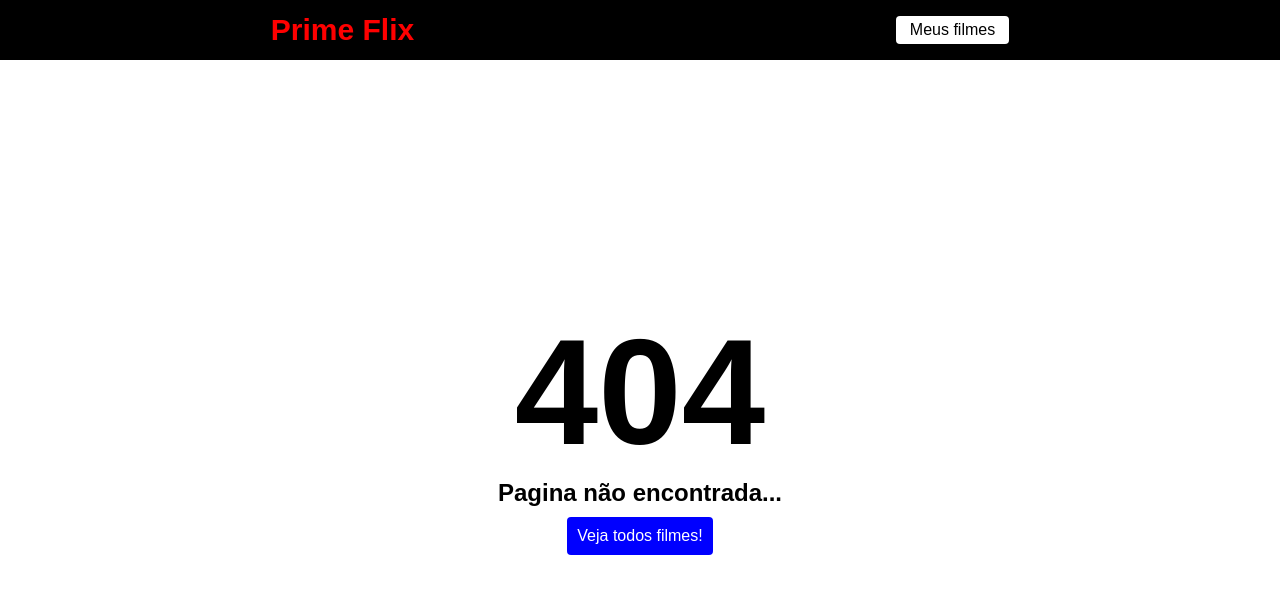
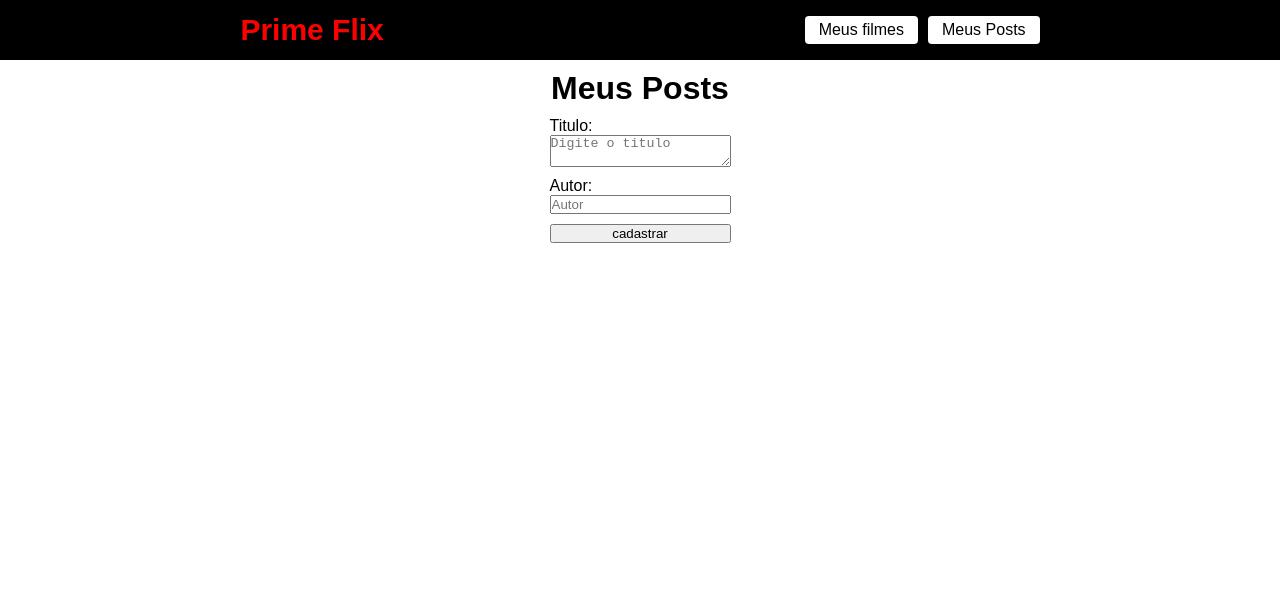
Before and after one commit to rug19/Prime_flix, a React (Vite) app: page /Posts in a window 1280 px wide. Before the commit this address had no page. Shown: the top 594 px of the page. Built offline with nearby package versions, Linux system fonts and the light colour scheme.

Commit message:
Config the firebase and create a new page call post to test the conection using the setDoc from firestore to send data to the database

```diff
--- a/package.json
+++ b/package.json
@@ -11,6 +11,7 @@
   },
   "dependencies": {
     "axios": "^1.7.9",
+    "firebase": "^11.10.0",
     "react": "^19.0.0",
     "react-dom": "^19.0.0",
     "react-router-dom": "^7.2.0",
--- a/src/components/Header/Header.jsx
+++ b/src/components/Header/Header.jsx
@@ -7,9 +7,14 @@ function Header() {
       <Link className="logo" to="/">
         Prime Flix
       </Link>
-      <Link className="favoritos" to="/favoritos">
-        Meus filmes
-      </Link>
+      <nav className="navContainer">
+        <Link className="favoritos" to="/favoritos">
+          Meus filmes
+        </Link>
+        <Link className="Posts" to="/Posts">
+          Meus Posts
+        </Link>
+      </nav>
     </header>
   );
 }
--- a/src/components/Header/style.css
+++ b/src/components/Header/style.css
@@ -18,10 +18,17 @@ header a {
   color: red;
 }
 
-.favoritos {
+.navContainer a {
   cursor: pointer;
   background-color: white;
   padding: 5px 14px;
   border-radius: 4px;
   color: black;
 }
+
+.navContainer {
+  display: flex;
+  justify-content: center;
+  align-items: center;
+  gap: 10px;
+}
--- /dev/null
+++ b/src/config/firebaseConnection.js
@@ -0,0 +1,17 @@
+import { initializeApp } from "firebase/app";
+import { getFirestore } from "firebase/firestore";
+
+const firebaseConfig = {
+  apiKey: "AIzaSyDdWpCP7I71_MbU8kTj7kLFNiklMBwDXhU",
+  authDomain: "teste-b4a1f.firebaseapp.com",
+  projectId: "teste-b4a1f",
+  storageBucket: "teste-b4a1f.firebasestorage.app",
+  messagingSenderId: "1006965565493",
+  appId: "1:1006965565493:web:49a7df622df8b1a3af297c",
+  measurementId: "G-17MFHBVPTT",
+};
+
+const app = initializeApp(firebaseConfig);
+const db = getFirestore(app);
+
+export { db };
--- /dev/null
+++ b/src/pages/Posts/Posts.css
@@ -0,0 +1,20 @@
+.container {
+  margin-top: 10px;
+  display: flex;
+  flex-direction: column;
+  justify-content: center;
+  align-items: center;
+}
+
+.titulo {
+  margin-bottom: 10px;
+}
+
+.formContainer {
+  display: flex;
+  flex-direction: column;
+}
+
+.input {
+    margin-bottom: 10px;
+}
--- /dev/null
+++ b/src/pages/Posts/Posts.jsx
@@ -0,0 +1,50 @@
+import { useState } from "react";
+import { db } from "../../config/firebaseConnection";
+import { doc, setDoc } from "firebase/firestore";
+import "./Posts.css";
+
+export default function Posts() {
+  const [titulo, setTitulo] = useState("");
+  const [autor, setAutor] = useState("");
+
+  //Function to register a new post
+  async function handleAdd() {
+    await setDoc(doc(db, "posts", "3"), {
+      titulo: titulo,
+      autor: autor,
+    })
+      .then(() => {
+        console.log("Post cadastrado com sucesso");
+        setTitulo("");
+        setAutor("");
+      })
+      .catch((error) => {
+        console.error("Erro ao cadastrar o post", error);
+      });
+  }
+
+  return (
+    <main className="container">
+      <h1 className="titulo">Meus Posts</h1>
+      <div className="formContainer">
+        <label>Titulo: </label>
+        <textarea
+          className="input"
+          type="text"
+          placeholder="Digite o titulo"
+          value={titulo}
+          onChange={(e) => setTitulo(e.target.value)}
+        ></textarea>
+        <label>Autor: </label>
+        <input
+          className="input"
+          type="text"
+          placeholder="Autor"
+          value={autor}
+          onChange={(e) => setAutor(e.target.value)}
+        />
+        <button onClick={handleAdd}> cadastrar</button>
+      </div>
+    </main>
+  );
+}
--- a/src/route/route.jsx
+++ b/src/route/route.jsx
@@ -4,6 +4,7 @@ import Filme from "../pages/Filme/Filme";
 import Header from "../components/Header/Header";
 import Error from "../components/Error/Error";
 import Favoritos from "../components/Favoritos/Favoritos";
+import Posts from "../pages/Posts/Posts";
 
 function RoutesApp() {
   return (
@@ -14,7 +15,7 @@ function RoutesApp() {
           <Route path="/" element={<Home />} />
           <Route path="/filme/:id" element={<Filme />} />
           <Route path="/favoritos" element={<Favoritos />} />
-
+          <Route path="/Posts" element={<Posts />} />
           <Route path="*" element={<Error />} />
         </Routes>
       </BrowserRouter>
```
Also changed, not shown: src/components/Favoritos/Favoritos.jsx (line endings or trailing spaces), 2 other files (tests, documents, lock files or other folders).
